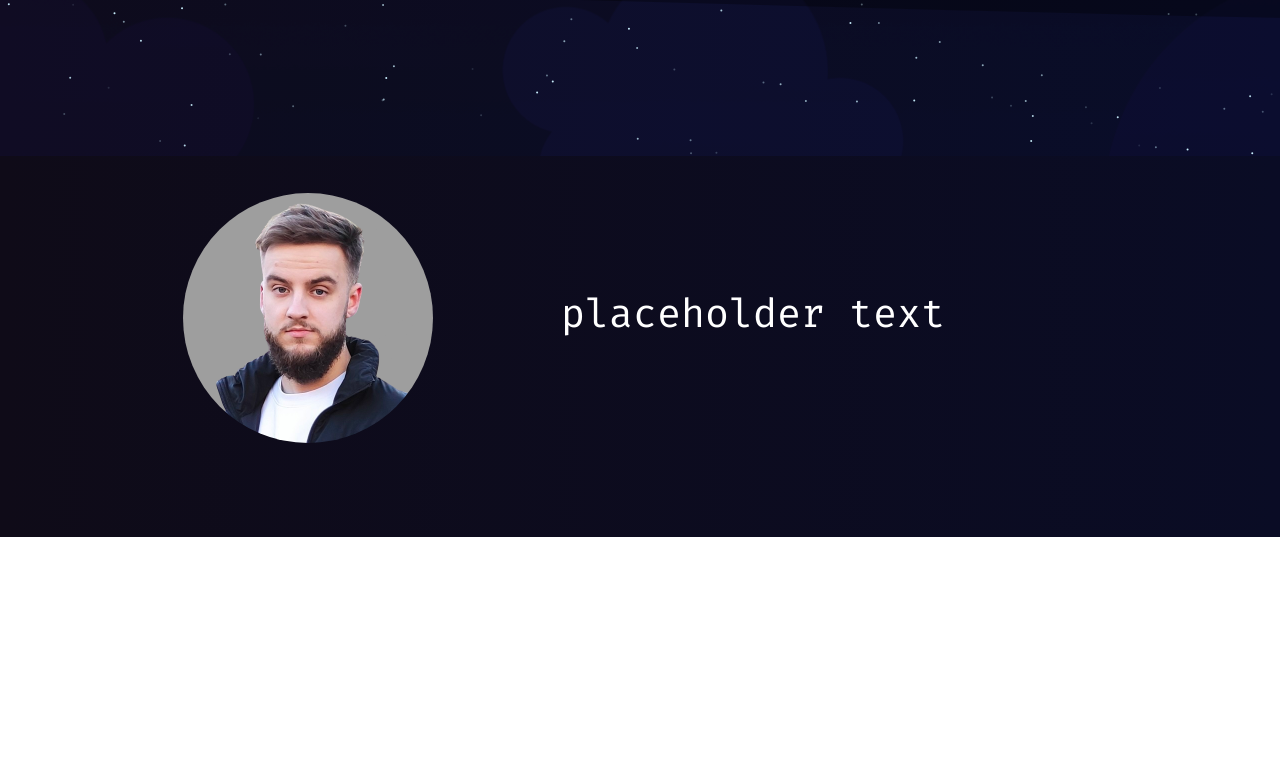
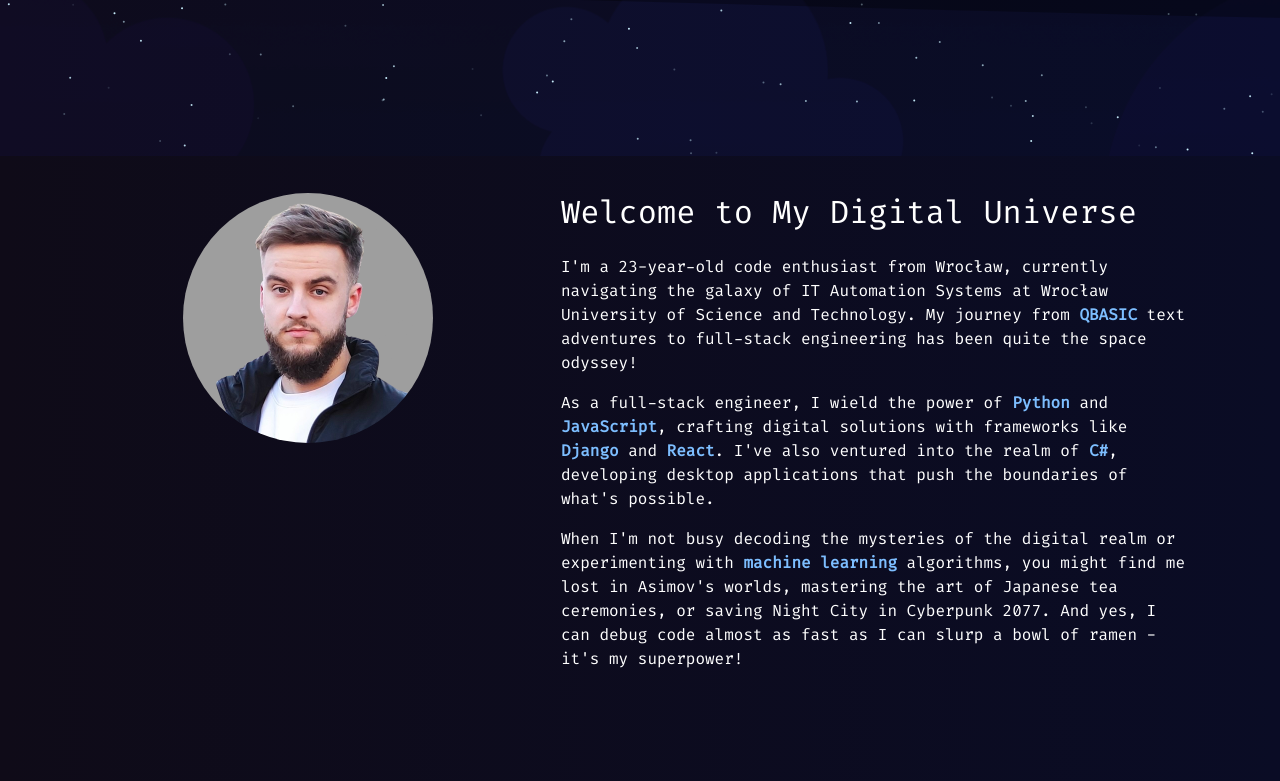
Before and after one commit to pietrykovsky/portfolio, a Next.js app: page / in a window 1280 px wide. Shown: the part 644-1425 px from the top of the page. Before the commit the page ends 1181 px from the top, so only its background shows below. Built offline with nearby package versions, Linux system fonts and the light colour scheme.

Commit message:
replace placeholder with actual text

```diff
--- a/src/app/page.js
+++ b/src/app/page.js
@@ -46,9 +46,16 @@ export default function Home() {
             />
           </Col>
           <Col className="align-content-center p-3" md={7}>
-            <h1>
-              placeholder text
-            </h1>
+            <h2 className="mb-4">Welcome to My Digital Universe</h2>
+            <p>
+              I'm a 23-year-old code enthusiast from Wrocław, currently navigating the galaxy of IT Automation Systems at Wrocław University of Science and Technology. My journey from <span className={styles.highlighted}>QBASIC</span> text adventures to full-stack engineering has been quite the space odyssey!
+            </p>
+            <p>
+              As a full-stack engineer, I wield the power of <span className={styles.highlighted}>Python</span> and <span className={styles.highlighted}>JavaScript</span>, crafting digital solutions with frameworks like <span className={styles.highlighted}>Django</span> and <span className={styles.highlighted}>React</span>. I've also ventured into the realm of <span className={styles.highlighted}>C#</span>, developing desktop applications that push the boundaries of what's possible.
+            </p>
+            <p>
+              When I'm not busy decoding the mysteries of the digital realm or experimenting with <span className={styles.highlighted}>machine learning</span> algorithms, you might find me lost in Asimov's worlds, mastering the art of Japanese tea ceremonies, or saving Night City in Cyberpunk 2077. And yes, I can debug code almost as fast as I can slurp a bowl of ramen - it's my superpower!
+            </p>
           </Col>
         </Row>
       </Container>
```
